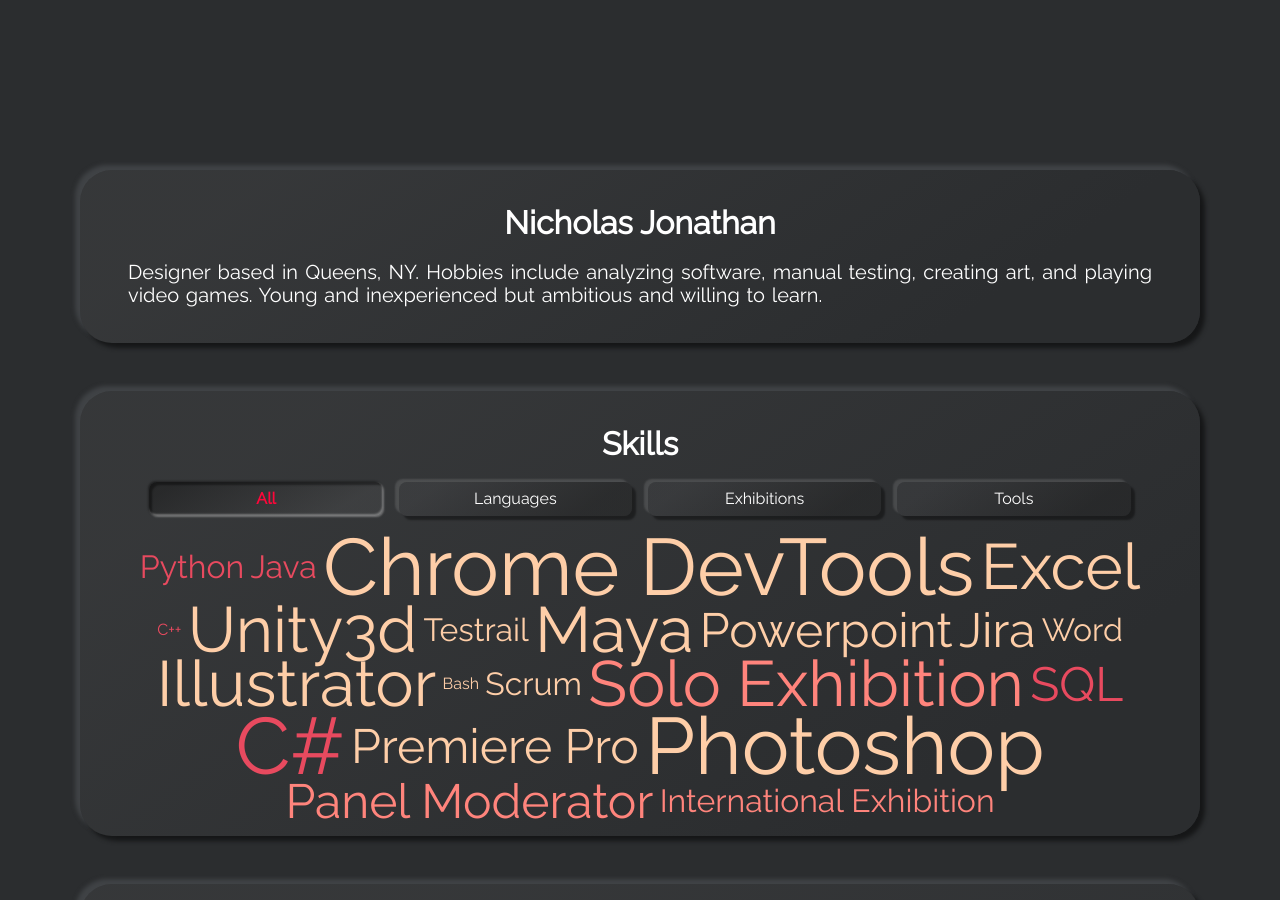
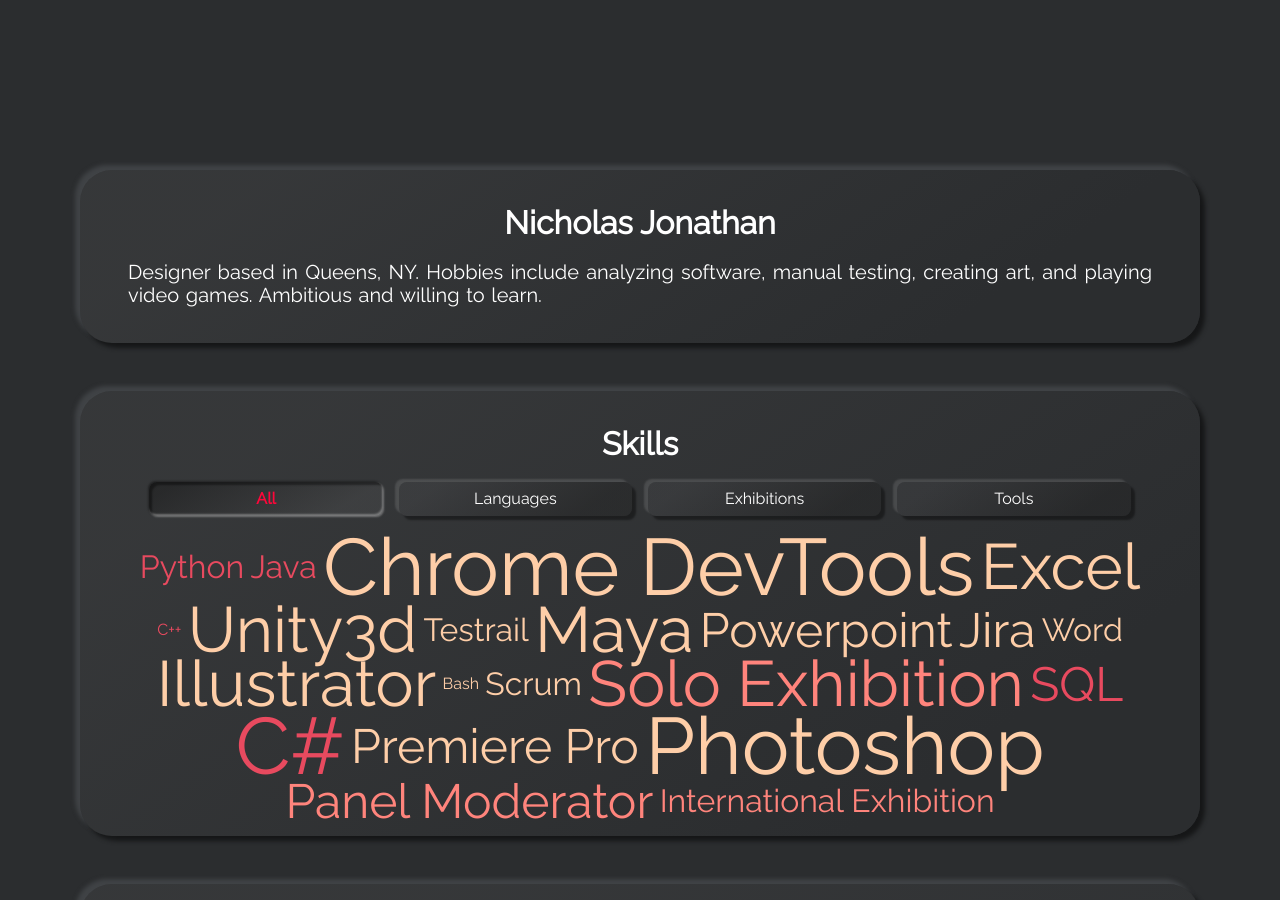
Before and after one commit to Seerow0/Nicholas-J-Website, a Jekyll site: the page built from index.html, in a window 1280 px wide and 900 px high, scrolled down 890 px. Built offline with Jekyll 4.4.1, drawn with Linux system fonts in a browser that asks for light colours.

Commit message:
Update _config.yml

```diff
--- a/_config.yml
+++ b/_config.yml
@@ -36,7 +36,7 @@ show_aboutme_card: true
 # about_me_title: The will be displayed as the title in the About Me section
 about_me_title: Nicholas Jonathan
 # about_me_description: This will be displayed under the title.
-about_me_description: Designer based in Queens, NY. Hobbies include analyzing software, manual testing, creating art, and playing video games. Young and inexperienced but ambitious and willing to learn.
+about_me_description: Designer based in Queens, NY. Hobbies include analyzing software, manual testing, creating art, and playing video games. Ambitious and willing to learn.
 # SKILLS SECTION
 # show_skills_card:
 # > setting this to true, will display the Skills section
```
